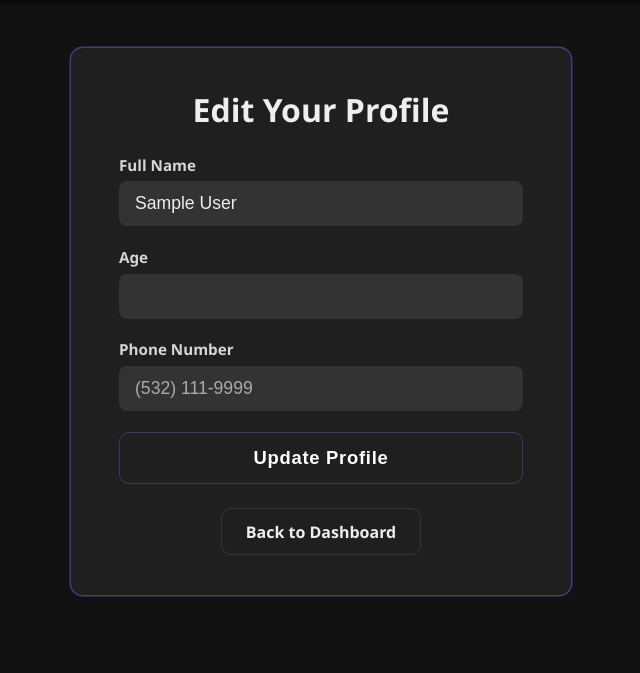
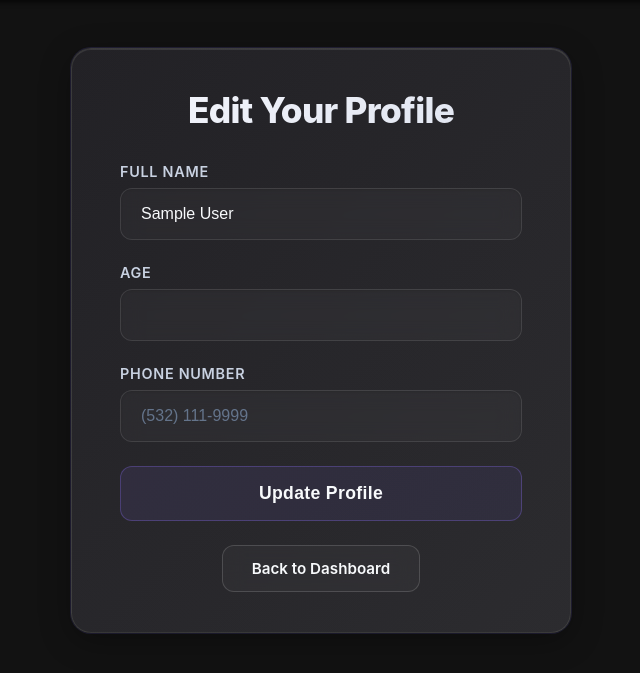
Before and after one commit to Satvir092/Localate, a Flask app: page /user/edit_profile in a window 1280 px wide. Shown: the part 70-743 px from the top of the page, without its empty margins (319-959 px from the left). Run offline with Flask 3, Linux system fonts and the light colour scheme; the visitor is signed in with stand-in values (Sample User, id 1).

Commit message:
Improve edit profile css

```diff
--- a/static/edit_profile.css
+++ b/static/edit_profile.css
@@ -1,28 +1,57 @@
 .edit-profile-container {
   max-width: 500px;
-  margin: 0 auto 3rem auto;
-  background-color: #1f1f1f;
+  margin: 3rem auto;
+  background: linear-gradient(135deg, #1f1f1f 0%, #2a2a2a 100%);
+  backdrop-filter: blur(20px);
   padding: 2.5rem 3rem;
-  border-radius: 12px;
+  border-radius: 20px;
+  border: 1px solid rgba(255, 255, 255, 0.1);
   box-shadow:
-    0 0 0 1.5px rgba(102, 89, 199, 0.6);
-  color: #eee;
-  font-family: 'Segoe UI', Tahoma, Geneva, Verdana, sans-serif;
+    0 8px 32px rgba(0, 0, 0, 0.3),
+    0 0 0 1px rgba(102, 89, 199, 0.2),
+    inset 0 1px 0 rgba(255, 255, 255, 0.1);
+  color: #f8fafc;
+  font-family: 'Inter', -apple-system, BlinkMacSystemFont, 'Segoe UI', sans-serif;
   text-align: center;
-  transition: box-shadow 0.35s ease, transform 0.35s ease;
+  transition: all 0.4s cubic-bezier(0.4, 0, 0.2, 1);
+  position: relative;
+  overflow: hidden;
+}
+
+.edit-profile-container::before {
+  content: '';
+  position: absolute;
+  top: 0;
+  left: 0;
+  right: 0;
+  bottom: 0;
+  background: linear-gradient(135deg, rgba(138, 110, 248, 0.03) 0%, rgba(102, 89, 199, 0.03) 100%);
+  pointer-events: none;
+  transition: opacity 0.4s ease;
 }
 
 .edit-profile-container:hover {
+  transform: translateY(-8px) scale(1.01);
   box-shadow:
-    0 0 0 2.5px #8a6ef8;
-  transform: translateY(-6px);
+    0 20px 40px rgba(0, 0, 0, 0.4),
+    0 0 0 1px rgba(138, 110, 248, 0.4),
+    inset 0 1px 0 rgba(255, 255, 255, 0.15);
+}
+
+.edit-profile-container:hover::before {
+  opacity: 1;
 }
 
 .edit-profile-container h2 {
-  margin-bottom: 1.5rem;
-  font-size: 2rem;
-  font-weight: 700;
+  margin-bottom: 2rem;
+  font-size: 2.2rem;
+  font-weight: 800;
   text-align: center;
+  background: linear-gradient(135deg, #f8fafc 0%, #e2e8f0 100%);
+  -webkit-background-clip: text;
+  -webkit-text-fill-color: transparent;
+  background-clip: text;
+  letter-spacing: -0.02em;
 }
 
 .edit-profile-form {
@@ -31,10 +60,12 @@
 
 .edit-profile-form label {
   display: block;
-  font-size: 0.95rem;
+  font-size: 0.9rem;
   font-weight: 600;
-  margin-bottom: 0.4rem;
-  color: #d6d6d6;
+  margin-bottom: 0.5rem;
+  color: #cbd5e1;
+  text-transform: uppercase;
+  letter-spacing: 0.05em;
 }
 
 .edit-profile-form input[type="text"],
@@ -42,77 +73,97 @@
 .edit-profile-form input[type="tel"],
 .edit-profile-form input[type="file"] {
   width: 100%;
-  padding: 0.75rem 1rem;
-  margin-bottom: 1.3rem;
-  border: none;
-  border-radius: 8px;
-  font-size: 1.1rem;
-  background-color: #333;
-  color: #eee;
-  transition: background-color 0.3s ease, box-shadow 0.3s ease;
-  outline-offset: 2px;
-  box-shadow: none;
+  padding: 1rem 1.25rem;
+  margin-bottom: 1.5rem;
+  border: 1px solid rgba(255, 255, 255, 0.1);
+  border-radius: 12px;
+  font-size: 1rem;
+  background: rgba(255, 255, 255, 0.03);
+  backdrop-filter: blur(10px);
+  color: #f8fafc;
+  transition: all 0.3s cubic-bezier(0.4, 0, 0.2, 1);
+  outline: none;
+  box-shadow: inset 0 1px 2px rgba(0, 0, 0, 0.1);
 }
 
 .edit-profile-form input::placeholder {
-  color: #aaa;
+  color: #64748b;
   font-weight: 400;
 }
 
 .edit-profile-form input:focus {
-  background-color: #444;
-  outline: none;
+  background: rgba(255, 255, 255, 0.06);
+  border-color: rgba(138, 110, 248, 0.5);
+  box-shadow:
+    0 0 0 3px rgba(138, 110, 248, 0.1),
+    inset 0 1px 2px rgba(0, 0, 0, 0.1);
+  transform: translateY(-1px);
 }
 
 .edit-profile-form button {
   width: 100%;
-  font-size: 1.15rem;
-  background-color: transparent;
+  font-size: 1.1rem;
+  background: linear-gradient(135deg, rgba(138, 110, 248, 0.1) 0%, rgba(102, 89, 199, 0.1) 100%);
   border: 1px solid rgba(138, 110, 248, 0.3);
-  border-radius: 10px;
-  color: #fff;
+  border-radius: 12px;
+  color: #f8fafc;
   font-weight: 700;
   cursor: pointer;
-  padding: 0.9rem 1rem;
-  letter-spacing: 0.04em;
-  box-shadow: none;
-  transition: background-color 0.3s ease,
-              border-color 0.3s ease,
-              transform 0.2s ease;
+  padding: 1rem;
+  letter-spacing: 0.02em;
+  transition: all 0.3s cubic-bezier(0.4, 0, 0.2, 1);
   position: relative;
   overflow: hidden;
 }
 
+.edit-profile-form button::before {
+  content: '';
+  position: absolute;
+  top: 0;
+  left: -100%;
+  width: 100%;
+  height: 100%;
+  background: linear-gradient(90deg, transparent, rgba(255, 255, 255, 0.1), transparent);
+  transition: left 0.6s ease;
+}
+
 .edit-profile-form button:hover,
 .edit-profile-form button:focus {
-  background-color: rgba(255, 255, 255, 0.1);
-  border-color: rgba(255, 255, 255, 0.2);
+  background: linear-gradient(135deg, rgba(138, 110, 248, 0.2) 0%, rgba(102, 89, 199, 0.2) 100%);
+  border-color: rgba(138, 110, 248, 0.5);
   transform: translateY(-2px);
+  box-shadow: 0 8px 25px rgba(138, 110, 248, 0.2);
   outline: none;
 }
 
+.edit-profile-form button:hover::before {
+  left: 100%;
+}
 
 .btn.secondary {
   display: inline-block;
   margin-top: 1.5rem;
-  padding: 0.7rem 1.5rem;
-  border: 1px solid rgba(255, 255, 255, 0.1);
-  border-radius: 10px;
-  background: transparent;
-  color: #eee;
+  padding: 0.8rem 1.8rem;
+  border: 1px solid rgba(255, 255, 255, 0.15);
+  border-radius: 12px;
+  background: rgba(255, 255, 255, 0.03);
+  backdrop-filter: blur(10px);
+  color: #f8fafc;
   font-weight: 600;
   cursor: pointer;
   text-decoration: none;
-  transition: background-color 0.3s ease,
-              border-color 0.3s ease;
+  transition: all 0.3s cubic-bezier(0.4, 0, 0.2, 1);
+  font-size: 0.95rem;
 }
 
 .btn.secondary:hover,
 .btn.secondary:focus {
-  background-color: rgba(255, 255, 255, 0.1);
+  background: rgba(255, 255, 255, 0.08);
+  border-color: rgba(255, 255, 255, 0.25);
+  transform: translateY(-1px);
+  box-shadow: 0 4px 12px rgba(0, 0, 0, 0.2);
   outline: none;
 }
-
 .edit-profile-container {
   margin: 3rem auto 3rem auto;
 
```
